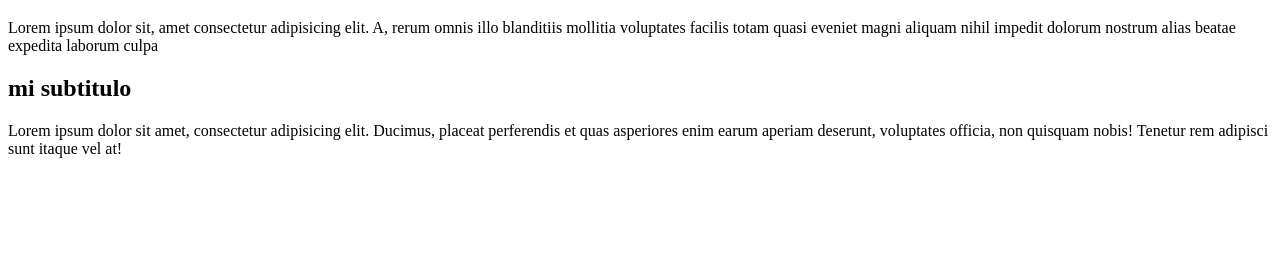
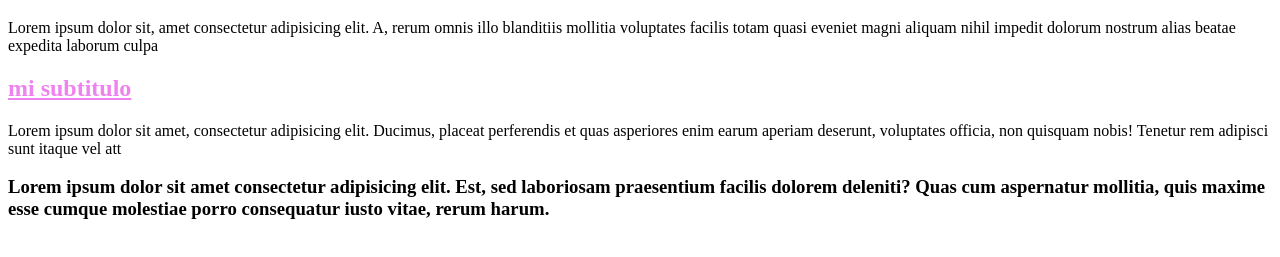
Before and after one commit to rmartinezcortes/miprimerrepo, a plain HTML site: page index.html in a window 1280 px wide. Shown: the part 61-318 px from the top of the page. Drawn offline with Linux system fonts and the light colour scheme.

Commit message:
agrego mas lineas de codigo

```diff
--- a/estilos.css
+++ b/estilos.css
@@ -1,3 +1,7 @@
 h1{
     color: green;
 }
+h2{
+    color: violet;
+    text-decoration: underline;
+}
--- a/index.html
+++ b/index.html
@@ -10,6 +10,7 @@
     <h1>trabajando con git</h1>
     <p>Lorem ipsum dolor sit, amet consectetur adipisicing elit. A, rerum omnis illo blanditiis mollitia voluptates facilis totam quasi eveniet magni aliquam nihil impedit dolorum nostrum alias beatae expedita laborum culpa</p>
     <h2>mi subtitulo</h2>
-    <p>Lorem ipsum dolor sit amet, consectetur adipisicing elit. Ducimus, placeat perferendis et quas asperiores enim earum aperiam deserunt, voluptates officia, non quisquam nobis! Tenetur rem adipisci sunt itaque vel at!</p>
+    <p>Lorem ipsum dolor sit amet, consectetur adipisicing elit. Ducimus, placeat perferendis et quas asperiores enim earum aperiam deserunt, voluptates officia, non quisquam nobis! Tenetur rem adipisci sunt itaque vel att</p>
+    <h3>Lorem ipsum dolor sit amet consectetur adipisicing elit. Est, sed laboriosam praesentium facilis dolorem deleniti? Quas cum aspernatur mollitia, quis maxime esse cumque molestiae porro consequatur iusto vitae, rerum harum.</h3>
 </body>
 </html>
```
